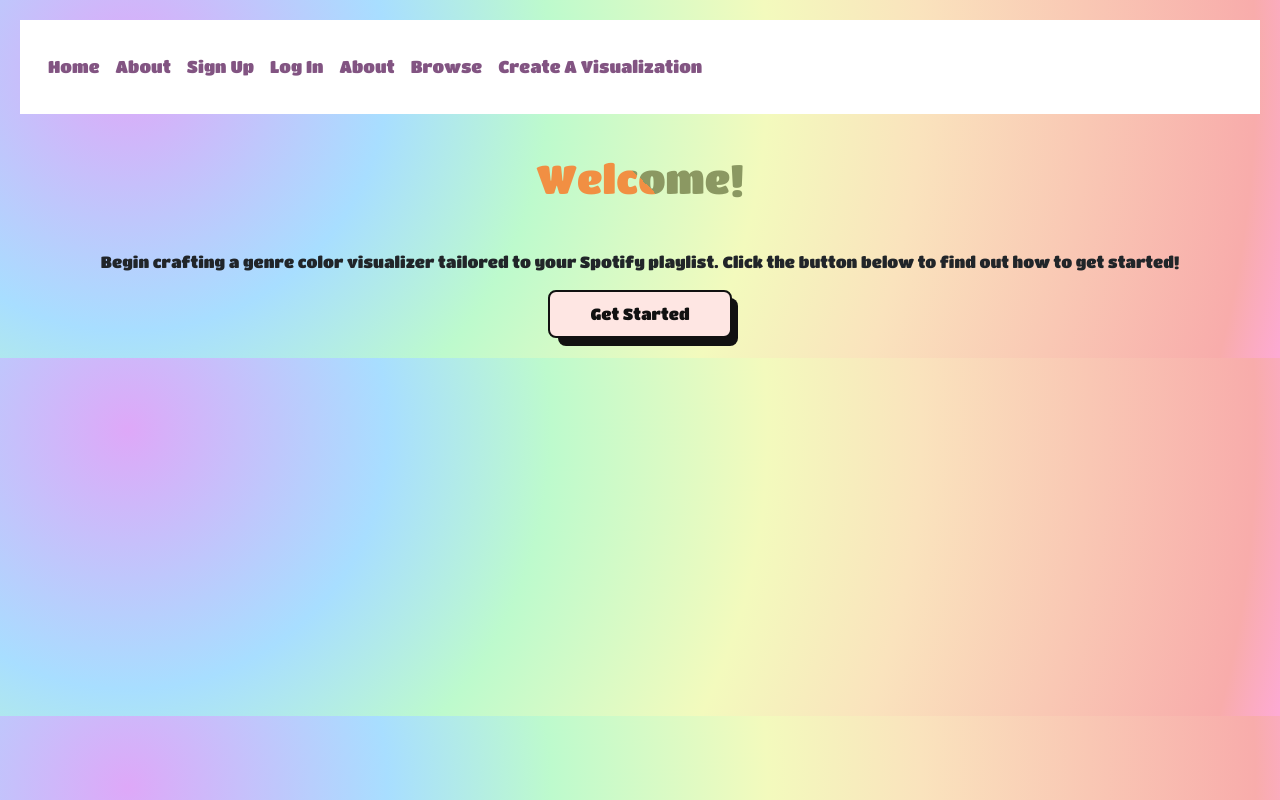
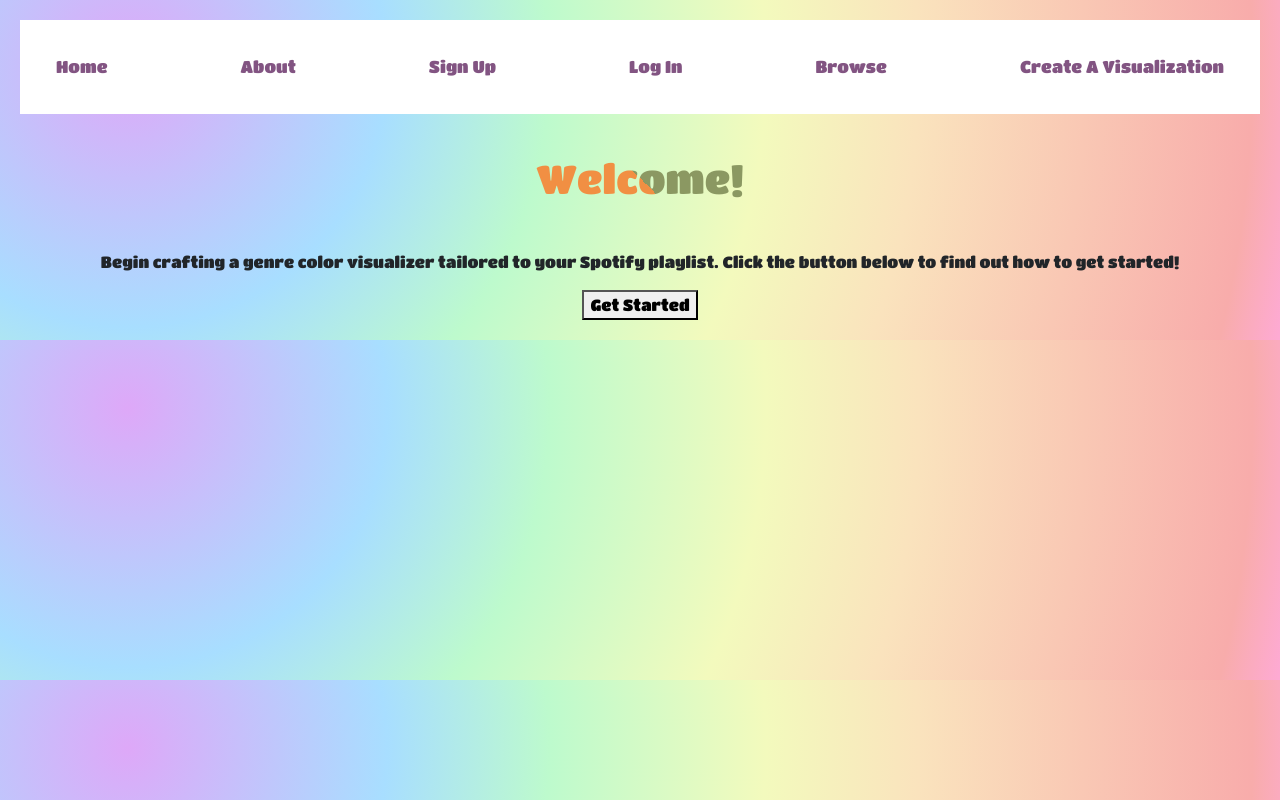
Before and after one commit to cmacias88/color-of-a-genre-app, a React (Create React App) app: page / in a window 1280 px wide. Built offline with nearby package versions, Linux system fonts and the light colour scheme.

Commit message:
Still working on rendering visualization links for user profiles.

```diff
--- a/src/AllUserVisualizations.js
+++ b/src/AllUserVisualizations.js
@@ -1,27 +1,34 @@
 import React from 'react'
-import { Link } from 'react-router-dom';
+import { useParams, Link } from 'react-router-dom';
 
 function AllUserVisualizations() {
 
+    let {user_id} = useParams();
+
     let allVisualizationInfo = []
 
-    const userVisualizations = fetch('/api/my-profile')
+    let userVisualizations = fetch('/api/all-playlists')
         .then(response => response.json())
         .then(res => {
-            console.log(res)
             for(const item of res){
-                allVisualizationInfo.push(item);
+                if (parseInt(JSON.stringify(item.user_id)) === user_id) {
+                    allVisualizationInfo.push({"playlist_id": parseInt(JSON.stringify(item.playlist_id)),
+                                            "playlist_name": JSON.stringify(item.playlist_name)})
+                }
             }
-        });
+        })
+
+    console.log(allVisualizationInfo)
 
     return (
         <div>
             <h1>
-                Your Visualizations
+                Visualizations
             </h1>
-            {allVisualizationInfo.map((visualization) => (
-                <h2 key={visualization.playlist_id}>
-                <Link to={`/visualization-generator/${visualization.playlist_id}`}>{visualization.playlist_name} Visualization</Link></h2>
+            {allVisualizationInfo.map(visualization => (
+                <div>
+                    <Link to={`/visualization-generator/${visualization.playlist_id}`}>{visualization.playlist_name} Visualization</Link>
+                </div>
             ))};
         </div>
     )
--- a/src/App.css
+++ b/src/App.css
@@ -114,7 +114,7 @@ em {
     color: lightseagreen
 }
 
-button {
+.button {
     align-items: center;
     background-color: #fee6e3;
     border: 2px solid #111;
@@ -139,7 +139,7 @@ button {
     touch-action: manipulation;
 }
 
-button:after {
+.button:after {
     background-color: #111;
     border-radius: 8px;
     content: "";
@@ -156,21 +156,21 @@ button:after {
     margin: auto;
 }
 
-button:hover:after {
+.button:hover:after {
     transform: translate(0, 0);
 }
 
-button:active {
+.button:active {
     background-color: #ffdeda;
     outline: 0;
 }
 
-button:hover {
+.button:hover {
     outline: 0;
 }
 
 @media (min-width: 768px) {
-    button {
+    .button {
         padding: 0 40px;
     }
 }
--- a/src/App.js
+++ b/src/App.js
@@ -163,7 +163,7 @@ function App() {
                   />}
               />
               <Route path='/my-profile' element={<AccountInformation user={user}/> } />
-              <Route path={"/profile/:user_id/visualizations"} element={<AllUserVisualizations user={user}/>} />
+              <Route path={"/profile/:user_id"} element={<AllUserVisualizations />} />
               <Route path='/submit-playlist' element={<PlaylistSubmit /> } />
               <Route path={"/visualization-generator/:playlist_id"} element ={<GenrePercentageVisualizer loggedIn={loggedIn}
                                                                                                             user={user}/>}
--- a/src/BrowseVisualizations.js
+++ b/src/BrowseVisualizations.js
@@ -14,15 +14,13 @@ function BrowseVisualizations() {
         .then((data) =>
             setPlaylistData(data)
         )
-    }, [playlistData])
+    }, [])
 
-  // handle change event of search input
     const handleChange = value => {
         setSearchInput(value);
         filterData(value);
     };
 
-  // filter records by search text
     const filterData = (value) => {
     const lowercasedValue = value.toLowerCase().trim();
     if (lowercasedValue === "") setPlaylistData(playlistData);
@@ -50,7 +48,8 @@ function BrowseVisualizations() {
             {playlistData.map((d, i) => {
                 return <div key={d.playlist_id} className="box">
                 <b>Playlist name: </b>{d.playlist_name}<br />
-                <b>Link: </b><Link to={`/visualization-generator/${d.playlist_id}`}></Link><br />
+                <b>Link:</b>
+                <Link to={`/visualization-generator/${d.playlist_id}`}>{d.playlist_name} Visualization</Link><br />
                 </div>
             })}
             <div className="clearboth"></div>
--- a/src/GenrePercentageVisualizer.js
+++ b/src/GenrePercentageVisualizer.js
@@ -27,7 +27,7 @@ function GenrePercentageVisualizer() {
                 genreNames.push(JSON.stringify(genreinfo.genre_name));
                 genrePercentages.push(parseFloat(JSON.stringify(genreinfo.percentage)))
                 genreColors.push({"genre_name": JSON.stringify(genreinfo.genre_name),
-                "most_common_color": JSON.stringify(genreinfo.most_common_color)});
+                                "most_common_color": JSON.stringify(genreinfo.most_common_color)});
             }
             console.log(genreNames)
             console.log(genrePercentages)
@@ -40,7 +40,7 @@ function GenrePercentageVisualizer() {
                 label: 'Genre Percentages',
                 data: genrePercentages,
                 borderColor: color,
-                backgroundColor: () => randomColor(genrePercentages.length),
+                backgroundColor: genreColors,
                 pointBackgroundColor: color,
             }
 
@@ -71,9 +71,11 @@ function GenrePercentageVisualizer() {
 
     const CardList = genreColors.map((genre) => {
         return(
-            <div style={{ backgroundColor: genre.most_common_color }} key={genre.genre_name} className="card">
+            <div style={{ backgroundColor: genre.most_common_color }} key={genre.genre_name} class="card">
                 <div class="card-body">
-                For this playlist, {genre.genre_name} is {genre.most_common_color}
+                    <p class="card-text">
+                        For this playlist, {genre.genre_name} is {genre.most_common_color}
+                    </p>
                 </div>
             </div>
         )
@@ -84,7 +86,7 @@ function GenrePercentageVisualizer() {
         <div style={{width: "50%", height:"50%", position: "relative"}}>
             <Doughnut data={data} options={options} />
         </div>
-        <div>
+        <div class="card-deck">
             {CardList}
         </div>
         </>
--- a/src/NavBar.js
+++ b/src/NavBar.js
@@ -1,75 +1,58 @@
-import Nav from 'react-bootstrap/Nav';
-import Navbar from 'react-bootstrap/Navbar';
-import NavDropdown from 'react-bootstrap/NavDropdown';
+import { Link } from 'react-router-dom';
 
 function NavBar({loggedIn, handleLogOut, user}) {
 
     if (loggedIn){
         return (
-            <Navbar class="navbar" sticky="top">
-                <Navbar.Toggle aria-controls="navbarScroll" />
-                <Navbar.Collapse id="navbarScroll">
-                <Nav>
-                    <Nav.Link href="/">
+            <nav class="navbar">
+                    <Link to="/">
                         Home
-                    </Nav.Link>
-                    <Nav.Link href="/about">
+                    </Link>
+                    <Link to="/about">
                         About
-                    </Nav.Link>
-                    <NavDropdown title="Your Profile" id="navbar-dropdown">
-                        <NavDropdown.Item href={`/my-profile`}>
-                            Account Information
-                        </NavDropdown.Item>
-                        <NavDropdown.Divider />
-                        <NavDropdown.Item href={`/profile/${user.user_id}/visualizations`}>
+                    </Link>
+                    <Link to='my-profile'>
+                        Your Profile
+                    </Link>
+                    <Link to={`/profile/${user.user_id}/visualizations`}>
                         Your Visualizations
-                        </NavDropdown.Item>
-                    </NavDropdown>
-                    <Nav.Link href="/browse-visualizations">
+                    </Link>
+                    <Link to="/browse-visualizations">
                         Browse
-                    </Nav.Link>
-                    <Nav.Link href="/log-out"
+                    </Link>
+                    <Link to="/log-out"
                         onClick={handleLogOut}
-                                id="log-out">
+                        id="log-out"
+                    >
                         Sign Out
-                    </Nav.Link>
-                    <Nav.Link href="/submit-playlist">
+                    </Link>
+                    <Link to="/submit-playlist">
                         Create A Visualization
-                    </Nav.Link>
-                </Nav>
-                </Navbar.Collapse>
-            </Navbar>
+                    </Link>
+            </nav>
         );
     } else {
         return (
-            <Navbar class="navbar" sticky="top">
-                <Navbar.Toggle aria-controls="navbarScroll" />
-                <Navbar.Collapse id="navbarScroll">
-                <Nav>
-                    <Nav.Link href="/">
+            <nav class="navbar">
+                <Link to="/">
                     Home
-                    </Nav.Link>
-                    <Nav.Link href="/about">
+                </Link>
+                <Link to="/about">
                     About
-                    </Nav.Link>
-                    <Nav.Link href="/sign-up">
+                </Link>
+                <Link to="/sign-up">
                     Sign Up
-                    </Nav.Link>
-                    <Nav.Link href="/log-in">
+                </Link>
+                <Link to="/log-in">
                     Log In
-                    </Nav.Link>
-                    <Nav.Link href="/about">
-                        About
-                    </Nav.Link>
-                    <Nav.Link href="/browse-visualizations">
+                </Link>
+                <Link to="/browse-visualizations">
                     Browse
-                    </Nav.Link>
-                    <Nav.Link href="/submit-playlist">
+                </Link>
+                <Link to="/submit-playlist">
                     Create A Visualization
-                    </Nav.Link>
-                </Nav>
-                </Navbar.Collapse>
-            </Navbar>
+                </Link>
+            </nav>
         );
     }
 };
--- a/src/PlaylistSubmit.js
+++ b/src/PlaylistSubmit.js
@@ -7,7 +7,6 @@ import { Navigate } from 'react-router'
 
 function PlaylistSubmit() {
 
-    const [validated, setValidated] = useState(false);
     let [playlist, setPlaylist] = useState('');
 
     let handlePlaylistSubmit = async (evt) => {
@@ -25,16 +24,16 @@ function PlaylistSubmit() {
             .then((response) => response.json())
             .then((data) => {
                 console.log('Success:', data);
-                return <Navigate to={`/visualization-generator/${data.playlist_id}`}/>
+                // return <Navigate to={`/visualization-generator/${data.playlist_id}`}/>
             })
     }
 
     return(
         <div>
             <h1>Submit Your Playlist</h1>
-            <Form noValidate validated={validated} onSubmit={handlePlaylistSubmit} className="forms">
+            <Form onSubmit={handlePlaylistSubmit} className="forms">
                 <Form.Group className="mb-1" controlId="formPlaylistLink">
-                    <Form.Label name="playlist_link">Playlist Link</Form.Label>
+                    <Form.Label name="playlist">Playlist Link</Form.Label>
                     <Form.Control type="text" placeholder="Enter a Spotify playlist (Link, URI, ID)." onChange={(evt) => setPlaylist(evt.target.value)} required />
                     <Form.Control.Feedback type="invalid">
                         Please provide a valid Spotify playlist.
```
Also changed, not shown: 2 other files (tests, documents, lock files or other folders). Lines whose indentation alone changed are shown as unchanged.
